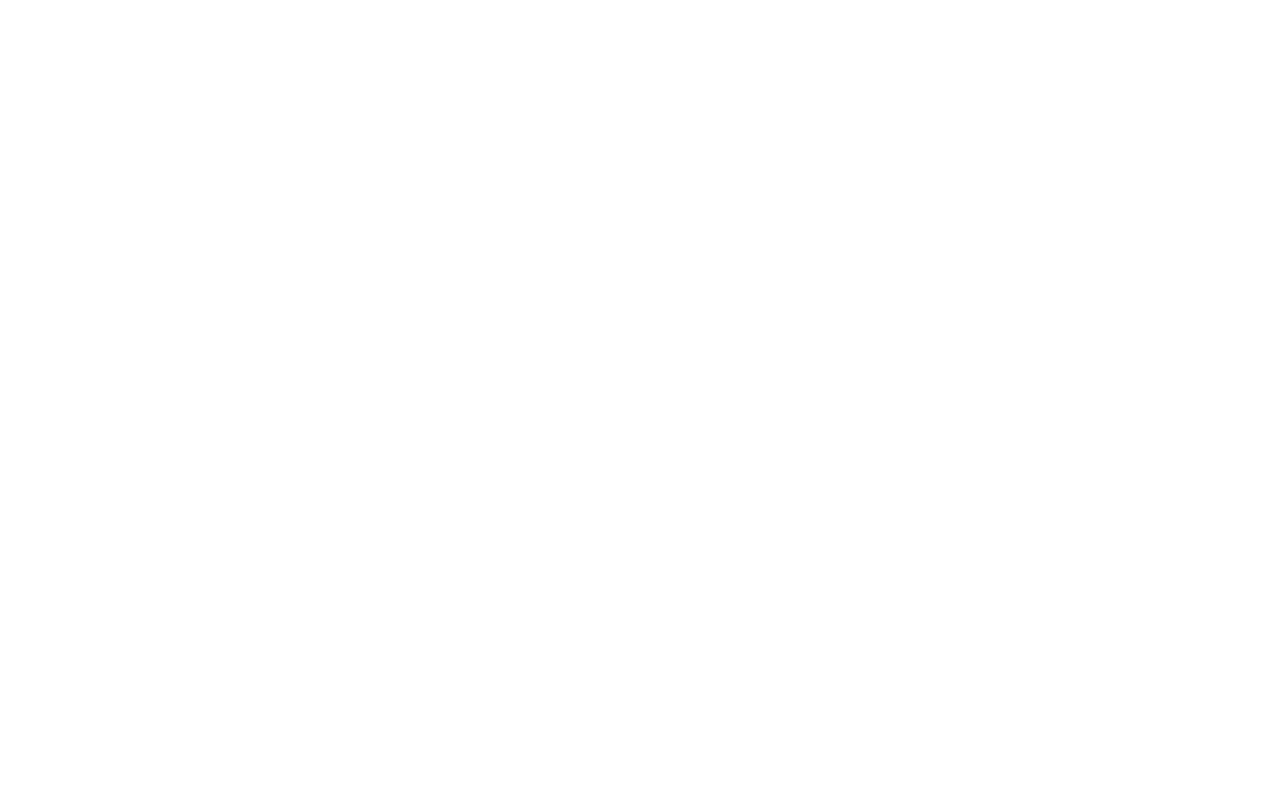
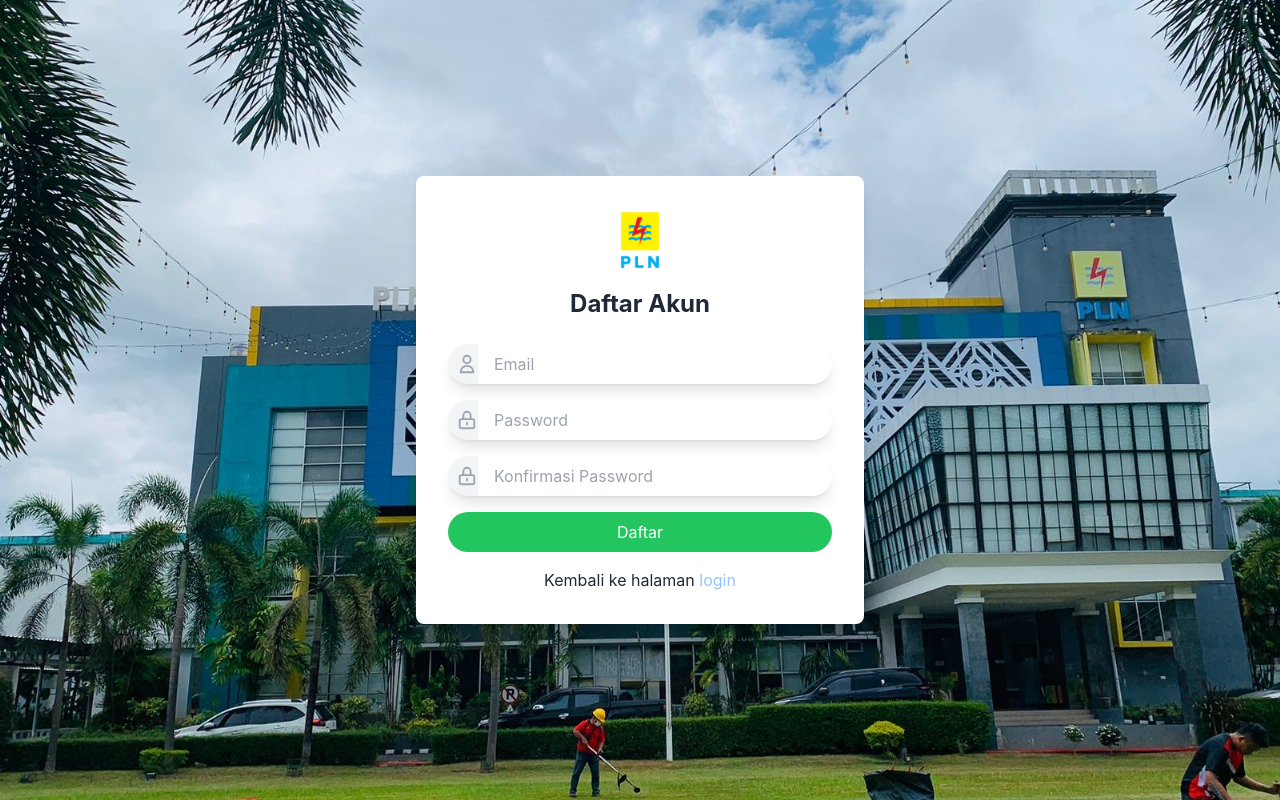
Before and after one commit to magang-pln/frontend, a React (Create React App) app: page /register in a window 1280 px wide. Before the commit this address had no page. Built offline with nearby package versions, Linux system fonts and the light colour scheme.

Commit message:
hit api on register and login

```diff
--- a/src/App.js
+++ b/src/App.js
@@ -1,17 +1,20 @@
 import { BrowserRouter as Router, Routes, Route } from "react-router-dom";
 import "./App.css";
-import HomePage from "./pages/HomePage";
 import Dashboard from "./components/Dasboard";
 import DaftarAset from "./components/DaftarAset";
 import TambahAset from "./components/TambahAset";
 import EditAset from "./components/EditAset";
+import Login from "./components/Login";
+import Register from "./components/Register";
 
 function App() {
   return (
     <Router>
       <div className="App">
         <Routes>
-          <Route path="/" element={<HomePage />} />
+          <Route path="/" element={<Login />} />
+          <Route path="/login" element={<Login />} />
+          <Route path="/register" element={<Register />} />
           <Route path="/dashboard" element={<Dashboard />} />
           <Route path="/daftar-aset" element={<DaftarAset />} />
           <Route path="/tambah-aset" element={<TambahAset />} />
--- a/src/components/Home.jsx
+++ b/src/components/Home.jsx
@@ -2,7 +2,7 @@ import React, { useState } from "react";
 import LogoPLN from "../images/pln-logo.png";
 import { UserIcon, LockClosedIcon } from "@heroicons/react/outline";
 import { useNavigate } from 'react-router-dom';
-import BackgroundImage from "../images/background.jpg"; // Import the background image
+import BackgroundImage from "../images/background.jpg";
 
 const Home = () => {
   const [username, setUsername] = useState("");
--- /dev/null
+++ b/src/components/Login.jsx
@@ -0,0 +1,107 @@
+import React, { useState } from "react";
+import LogoPLN from "../images/pln-logo.png";
+import { UserIcon, LockClosedIcon } from "@heroicons/react/outline";
+import { useNavigate } from "react-router-dom";
+import BackgroundImage from "../images/background.jpg";
+
+const Login = () => {
+  const [email, setEmail] = useState("");
+  const [password, setPassword] = useState("");
+  const [errorMessage, setErrorMessage] = useState("");
+  const navigate = useNavigate();
+
+  const handleLogin = async () => {
+    try {
+      const response = await fetch(
+        "https://backend-production-a671.up.railway.app/api/v1/auth/login",
+        {
+          method: "POST",
+          headers: {
+            "Content-Type": "application/json",
+          },
+          body: JSON.stringify({ email, password }),
+        }
+      );
+
+      const result = await response.json();
+
+      if (response.ok) {
+        // Ambil token dari data
+        const token = result.data.token;
+
+        // Simpan token ke localStorage
+        localStorage.setItem("token", token);
+
+        navigate("/dashboard");
+      } else {
+        setErrorMessage(result.message || "Login gagal. Silakan coba lagi.");
+      }
+    } catch (error) {
+      setErrorMessage("Terjadi kesalahan dalam login");
+    }
+  };
+
+  return (
+    <div
+      className="relative flex items-center justify-center h-screen bg-cover bg-center"
+      style={{ backgroundImage: `url(${BackgroundImage})` }}
+    >
+      <div className="bg-white p-8 rounded-lg shadow-lg w-full max-w-md">
+        <div className="text-center mb-6">
+          <img src={LogoPLN} alt="Logo PLN" className="h-16 mx-auto mb-4" />
+          <h2 className="text-2xl font-bold text-gray-800 mb-4">
+            Sign in to access system
+          </h2>
+        </div>
+
+        {errorMessage && (
+          <p className="text-red-500 text-center mb-4">{errorMessage}</p>
+        )}
+
+        <div className="flex items-center bg-gray-100 rounded-full shadow-lg mb-4">
+          <UserIcon className="h-6 w-6 text-gray-400 ml-2" />
+          <input
+            type="text"
+            placeholder="Email"
+            value={email}
+            onChange={(e) => setEmail(e.target.value)}
+            className="w-full px-4 py-2 rounded-r-full border-0 focus:outline-none focus:ring-2 focus:ring-blue-500"
+          />
+        </div>
+
+        <div className="flex items-center bg-gray-100 rounded-full shadow-lg mb-4">
+          <LockClosedIcon className="h-6 w-6 text-gray-400 ml-2" />
+          <input
+            type="password"
+            placeholder="Password"
+            value={password}
+            onChange={(e) => setPassword(e.target.value)}
+            className="w-full px-4 py-2 rounded-r-full border-0 focus:outline-none focus:ring-2 focus:ring-blue-500"
+          />
+        </div>
+
+        <button
+          type="button"
+          className="w-full bg-green-500 text-white py-2 rounded-full hover:bg-green-600 transition duration-200"
+          onClick={handleLogin}
+        >
+          Login
+        </button>
+
+        <div className="mt-4 text-center text-gray-800">
+          <p>
+            Belum punya akun?{" "}
+            <span
+              className="text-blue-300 cursor-pointer"
+              onClick={() => navigate("/register")}
+            >
+              Daftar sekarang
+            </span>
+          </p>
+        </div>
+      </div>
+    </div>
+  );
+};
+
+export default Login;
--- /dev/null
+++ b/src/components/Register.jsx
@@ -0,0 +1,120 @@
+import React, { useState } from "react";
+import LogoPLN from "../images/pln-logo.png";
+import { UserIcon, LockClosedIcon } from "@heroicons/react/outline";
+import { useNavigate } from "react-router-dom";
+import BackgroundImage from "../images/background.jpg";
+
+const Register = () => {
+  const [email, setEmail] = useState("");
+  const [password, setPassword] = useState("");
+  const [confirmPassword, setConfirmPassword] = useState("");
+  const [errorMessage, setErrorMessage] = useState("");
+  const [successMessage, setSuccessMessage] = useState("");
+  const navigate = useNavigate();
+
+  const handleRegister = async () => {
+    // Validasi jika password dan konfirmasi password tidak sama
+    if (password !== confirmPassword) {
+      setErrorMessage("Password dan Konfirmasi Password tidak cocok");
+      return;
+    }
+
+    try {
+      const response = await fetch(
+        "https://backend-production-a671.up.railway.app/api/v1/auth/register",
+        {
+          method: "POST",
+          headers: {
+            "Content-Type": "application/json",
+          },
+          body: JSON.stringify({
+            email,
+            password,
+            confirmPassword,
+          }),
+        }
+      );
+
+      const data = await response.json();
+
+      if (response.ok) {
+        setSuccessMessage("Akun berhasil dibuat!");
+        navigate("/login");
+      } else {
+        setErrorMessage(data.message || "Registrasi gagal");
+      }
+    } catch (error) {
+      setErrorMessage("Terjadi kesalahan dalam registrasi");
+    }
+  };
+
+  return (
+    <div
+      className="relative flex items-center justify-center h-screen bg-cover bg-center"
+      style={{ backgroundImage: `url(${BackgroundImage})` }}
+    >
+      <div className="bg-white p-8 rounded-lg shadow-lg w-full max-w-md">
+        <div className="text-center mb-6">
+          <img src={LogoPLN} alt="Logo PLN" className="h-16 mx-auto mb-4" />
+          <h2 className="text-2xl font-bold text-gray-800 mb-4">Daftar Akun</h2>
+        </div>
+
+        {errorMessage && (
+          <p className="text-red-500 text-center mb-4">{errorMessage}</p>
+        )}
+        {successMessage && (
+          <p className="text-green-500 text-center mb-4">{successMessage}</p>
+        )}
+
+        <div className="flex items-center bg-gray-100 rounded-full shadow-lg mb-4">
+          <UserIcon className="h-6 w-6 text-gray-400 ml-2" />
+          <input
+            type="text"
+            placeholder="Email"
+            value={email}
+            onChange={(e) => setEmail(e.target.value)}
+            className="w-full px-4 py-2 rounded-r-full border-0 focus:outline-none focus:ring-2 focus:ring-blue-500"
+          />
+        </div>
+
+        <div className="flex items-center bg-gray-100 rounded-full shadow-lg mb-4">
+          <LockClosedIcon className="h-6 w-6 text-gray-400 ml-2" />
+          <input
+            type="password"
+            placeholder="Password"
+            value={password}
+            onChange={(e) => setPassword(e.target.value)}
+            className="w-full px-4 py-2 rounded-r-full border-0 focus:outline-none focus:ring-2 focus:ring-blue-500"
+          />
+        </div>
+
+        <div className="flex items-center bg-gray-100 rounded-full shadow-lg mb-4">
+          <LockClosedIcon className="h-6 w-6 text-gray-400 ml-2" />
+          <input
+            type="password"
+            placeholder="Konfirmasi Password"
+            value={confirmPassword}
+            onChange={(e) => setConfirmPassword(e.target.value)}
+            className="w-full px-4 py-2 rounded-r-full border-0 focus:outline-none focus:ring-2 focus:ring-blue-500"
+          />
+        </div>
+
+        <button
+          type="button"
+          className="w-full bg-green-500 text-white py-2 rounded-full hover:bg-green-600 transition duration-200"
+          onClick={handleRegister}
+        >
+          Daftar
+        </button>
+
+        <div className="mt-4 text-center text-gray-800">
+          <p className="cursor-pointer" onClick={() => navigate("/login")}>
+            Kembali ke halaman <span className="text-blue-300">login</span>
+          </p>
+        </div>
+      </div>
+    </div>
+  );
+};
+
+export default Register;
```
Also changed, not shown: src/components/Dasboard.jsx (+60 -24 lines).
